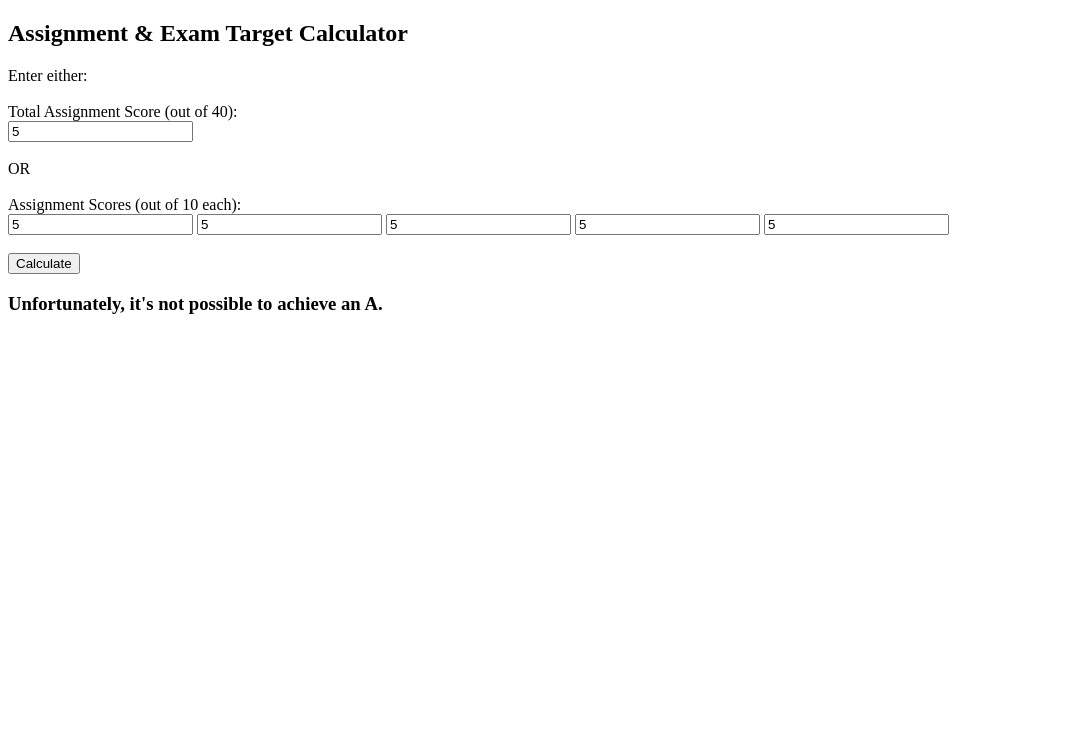
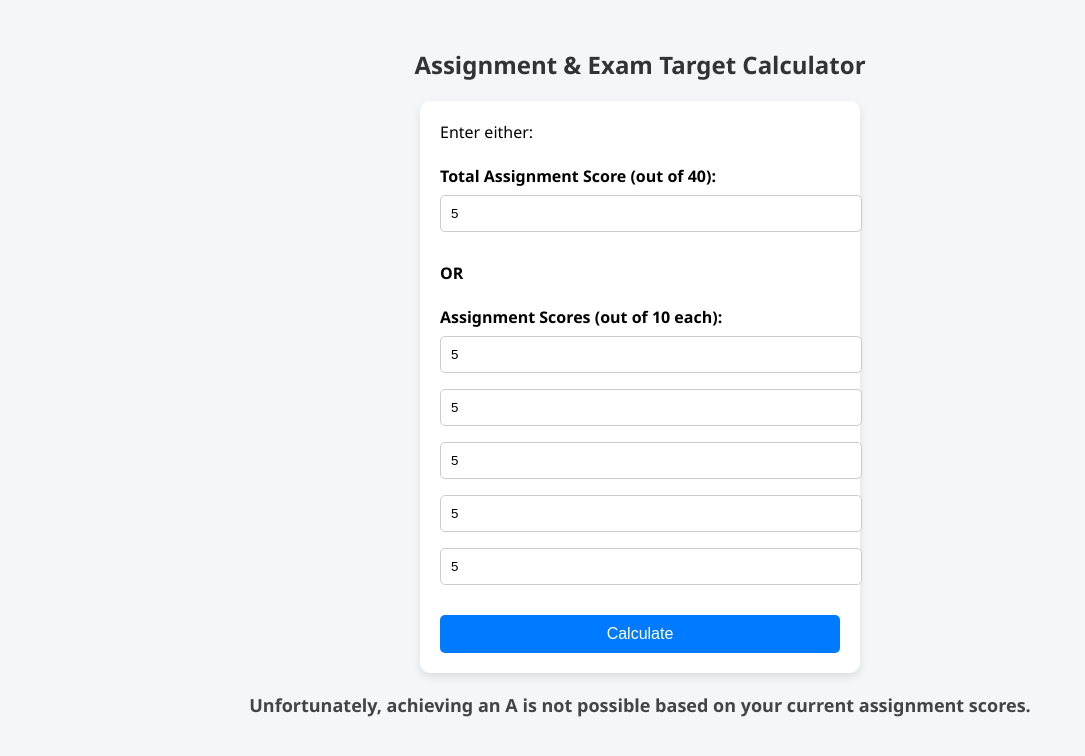
Before and after one commit to pgantaa/kddm-grade, a plain HTML site: page index.html in a window 1280 px wide. Both pictures are taken after typing "5", "5", "5", "5", "5", "5" into the empty fields and a click on the button "Calculate". Shown: the whole page, without its empty margins (0-1085 px from the left). Drawn offline with Linux system fonts and the light colour scheme.

Commit message:
Update index.html

```diff
--- a/index.html
+++ b/index.html
@@ -2,20 +2,69 @@
 <html lang="en">
 <head>
     <meta charset="UTF-8">
-    <title>Grade Calculator</title>
+    <meta name="viewport" content="width=device-width, initial-scale=1.0">
+    <title>KDDM Grade Calculator</title>
+    <style>
+        body {
+            font-family: 'Segoe UI', Tahoma, Geneva, Verdana, sans-serif;
+            background-color: #f4f6f8;
+            display: flex;
+            flex-direction: column;
+            align-items: center;
+            padding: 20px;
+        }
+        h2 {
+            color: #333;
+        }
+        form {
+            background: white;
+            padding: 20px;
+            border-radius: 10px;
+            box-shadow: 0 4px 8px rgba(0,0,0,0.1);
+            width: 90%;
+            max-width: 400px;
+        }
+        input[type="number"] {
+            width: 100%;
+            padding: 10px;
+            margin: 8px 0;
+            border: 1px solid #ccc;
+            border-radius: 5px;
+        }
+        button {
+            width: 100%;
+            padding: 10px;
+            background-color: #007bff;
+            color: white;
+            border: none;
+            border-radius: 5px;
+            cursor: pointer;
+            font-size: 16px;
+        }
+        button:hover {
+            background-color: #0056b3;
+        }
+        #result {
+            margin-top: 20px;
+            font-size: 18px;
+            font-weight: bold;
+            color: #444;
+        }
+    </style>
 </head>
 <body>
+
 <h2>Assignment & Exam Target Calculator</h2>
 
 <form id="gradeForm">
     <label>Enter either:</label><br><br>
 
-        Total Assignment Score (out of 40): <br>
+    <b>Total Assignment Score (out of 40):</b><br>
     <input type="number" id="totalScore" placeholder="e.g., 37"><br><br>
 
-        OR<br><br>
+    <b>OR</b><br><br>
 
-        Assignment Scores (out of 10 each):<br>
+    <b>Assignment Scores (out of 10 each):</b><br>
     <input type="number" id="a1" placeholder="Assignment 1">
     <input type="number" id="a2" placeholder="Assignment 2">
     <input type="number" id="a3" placeholder="Assignment 3">
@@ -25,7 +74,7 @@
     <button type="button" onclick="calculate()">Calculate</button>
 </form>
 
-    <h3 id="result"></h3>
+<div id="result"></div>
 
 <script>
 function calculate() {
@@ -44,7 +93,7 @@
     } else if (scores.length > 0) {
         assignmentTotal = scores.reduce((a, b) => a + b, 0);
     } else {
-            document.getElementById('result').innerText = "Please enter some scores.";
+        document.getElementById('result').innerText = "Please enter your scores.";
         return;
     }
 
@@ -56,11 +105,13 @@
     let minExamScore = neededFromExam / 0.6;
 
     if (minExamScore > 100) {
-            document.getElementById('result').innerText = "Unfortunately, it's not possible to achieve an A.";
+        document.getElementById('result').innerText = "Unfortunately, achieving an A is not possible based on your current assignment scores.";
     } else {
-            document.getElementById('result').innerText = "You need at least " + minExamScore.toFixed(2) + "% in the exam to achieve an A (>90%).";
+        let marksNeeded = (minExamScore / 100) * 100; // exam out of 100
+        document.getElementById('result').innerText = `You need to score at least ${marksNeeded.toFixed(2)} marks out of 100 in your exam to achieve an A (>90%).`;
     }
 }
 </script>
+
 </body>
 </html>
```
Lines whose indentation alone changed are shown as unchanged.
